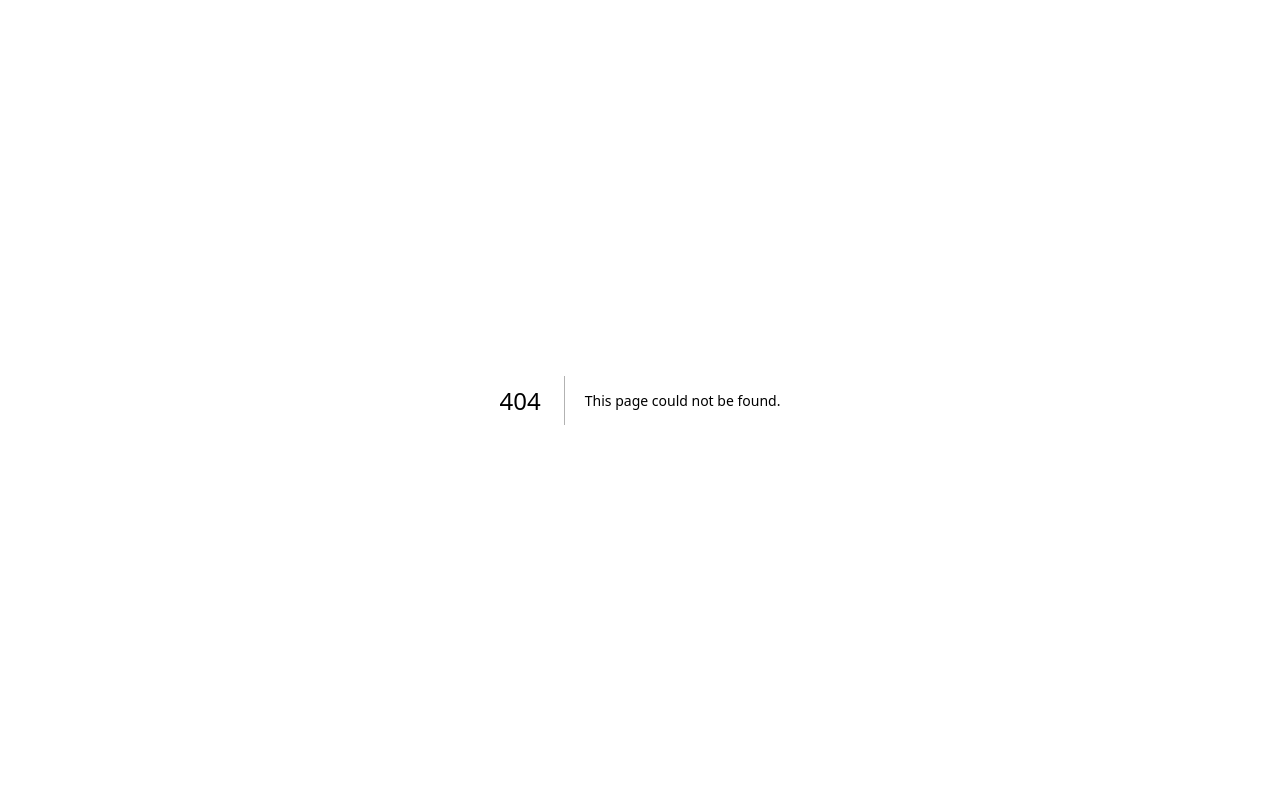
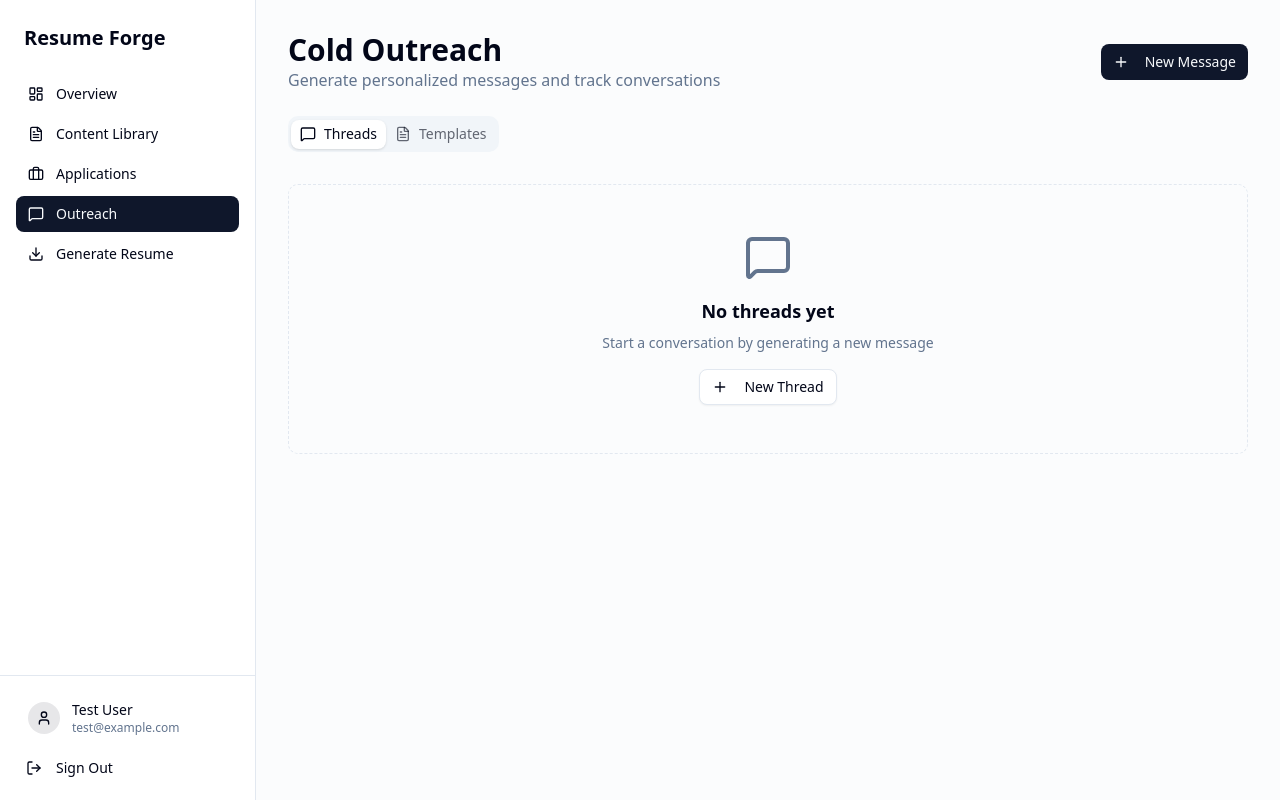
Before and after one commit to shivang2402/resume-frontend, a Next.js app: page /dashboard/outreach in a window 1280 px wide. Before the commit this address had no page. Built offline with nearby package versions, Linux system fonts and the light colour scheme.

Commit message:
RF-077: Add Outreach page layout and navigation

```diff
--- a/src/app/dashboard/layout.tsx
+++ b/src/app/dashboard/layout.tsx
@@ -9,7 +9,8 @@ import {
   Briefcase,
   Download,
   LogOut,
-  User
+  User,
+  MessageSquare
 } from "lucide-react";
 import { Button } from "@/components/ui/button";
 
@@ -17,6 +18,7 @@ const navItems = [
   { href: "/dashboard", label: "Overview", icon: LayoutDashboard },
   { href: "/dashboard/content", label: "Content Library", icon: FileText },
   { href: "/dashboard/applications", label: "Applications", icon: Briefcase },
+  { href: "/dashboard/outreach", label: "Outreach", icon: MessageSquare },
   { href: "/dashboard/generate", label: "Generate Resume", icon: Download },
 ];
 
--- /dev/null
+++ b/src/app/dashboard/outreach/page.tsx
@@ -0,0 +1,68 @@
+"use client";
+
+import { useState } from "react";
+import { Tabs, TabsContent, TabsList, TabsTrigger } from "@/components/ui/tabs";
+import { Button } from "@/components/ui/button";
+import { Plus, MessageSquare, FileText } from "lucide-react";
+
+export default function OutreachPage() {
+  const [activeTab, setActiveTab] = useState("threads");
+
+  return (
+    <div className="space-y-6">
+      <div className="flex items-center justify-between">
+        <div>
+          <h1 className="text-3xl font-bold">Cold Outreach</h1>
+          <p className="text-muted-foreground">
+            Generate personalized messages and track conversations
+          </p>
+        </div>
+        <Button>
+          <Plus className="mr-2 h-4 w-4" />
+          New Message
+        </Button>
+      </div>
+
+      <Tabs value={activeTab} onValueChange={setActiveTab}>
+        <TabsList>
+          <TabsTrigger value="threads" className="flex items-center gap-2">
+            <MessageSquare className="h-4 w-4" />
+            Threads
+          </TabsTrigger>
+          <TabsTrigger value="templates" className="flex items-center gap-2">
+            <FileText className="h-4 w-4" />
+            Templates
+          </TabsTrigger>
+        </TabsList>
+
+        <TabsContent value="threads" className="mt-6">
+          <div className="rounded-lg border border-dashed p-12 text-center">
+            <MessageSquare className="mx-auto h-12 w-12 text-muted-foreground" />
+            <h3 className="mt-4 text-lg font-semibold">No threads yet</h3>
+            <p className="mt-2 text-sm text-muted-foreground">
+              Start a conversation by generating a new message
+            </p>
+            <Button className="mt-4" variant="outline">
+              <Plus className="mr-2 h-4 w-4" />
+              New Thread
+            </Button>
+          </div>
+        </TabsContent>
+
+        <TabsContent value="templates" className="mt-6">
+          <div className="rounded-lg border border-dashed p-12 text-center">
+            <FileText className="mx-auto h-12 w-12 text-muted-foreground" />
+            <h3 className="mt-4 text-lg font-semibold">No templates yet</h3>
+            <p className="mt-2 text-sm text-muted-foreground">
+              Save generated messages as templates for reuse
+            </p>
+            <Button className="mt-4" variant="outline">
+              <Plus className="mr-2 h-4 w-4" />
+              Create Template
+            </Button>
+          </div>
+        </TabsContent>
+      </Tabs>
+    </div>
+  );
+}
```
